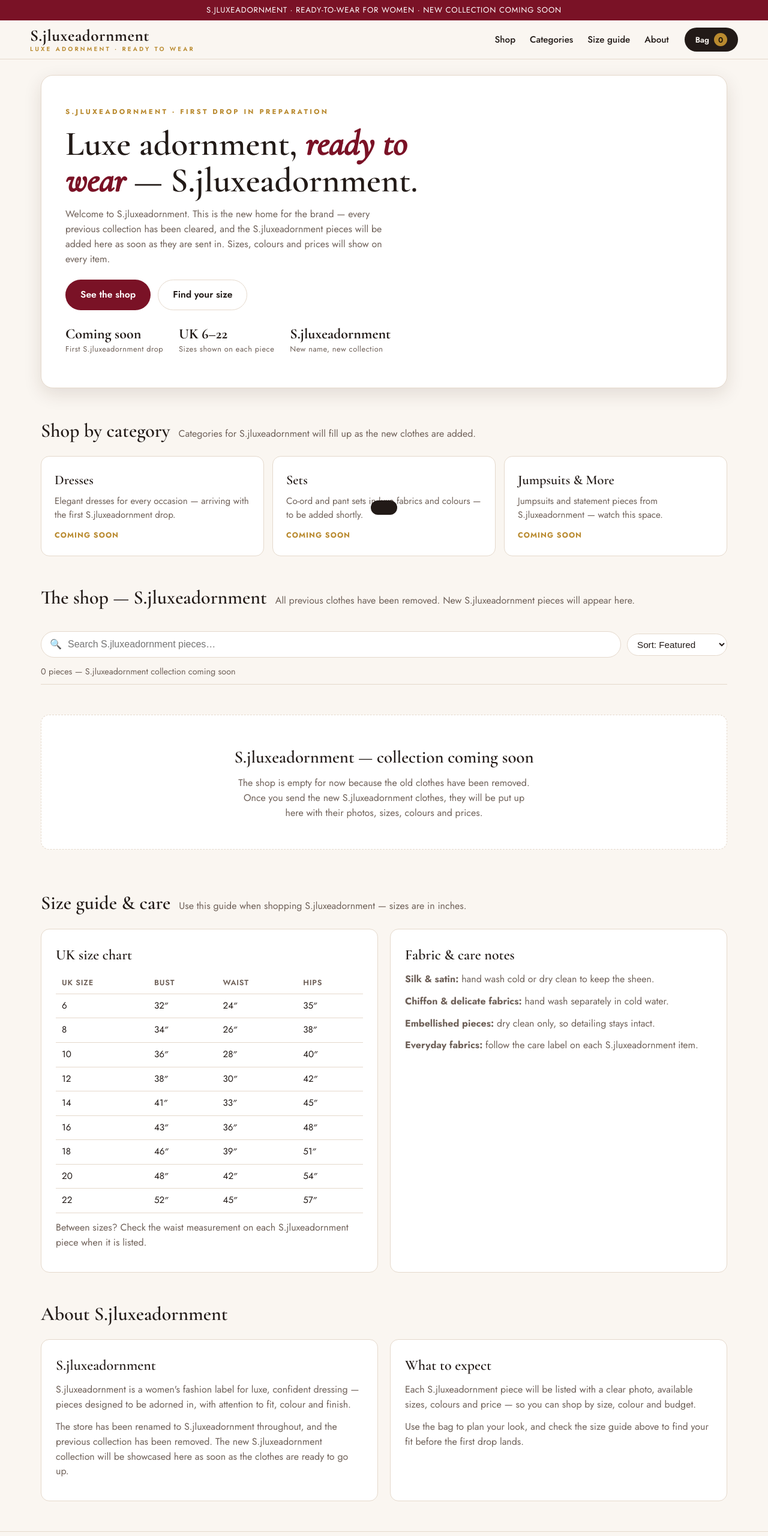
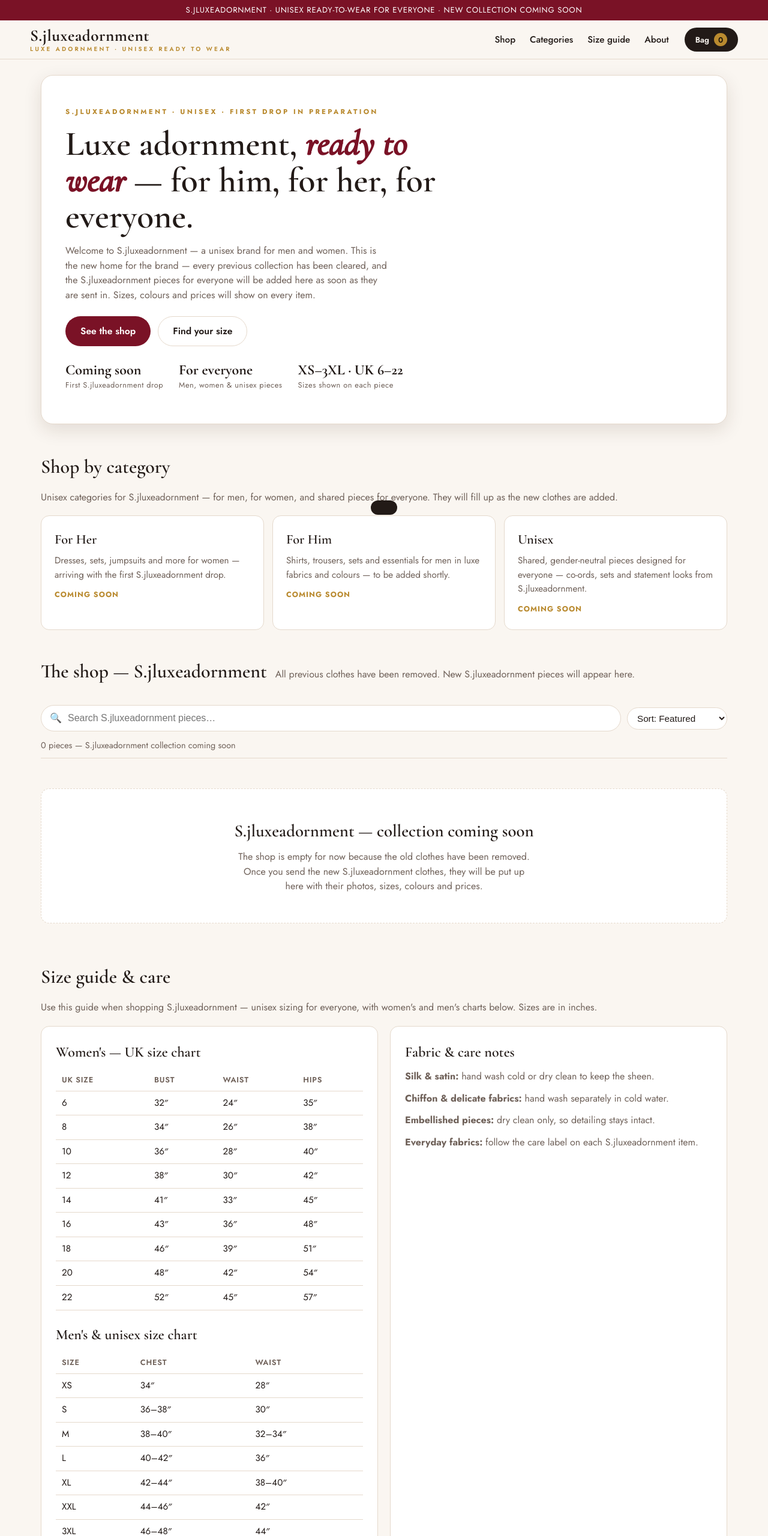
Before and after one commit to chrishnawestmoreland-oss/s-jluxeadornment, a plain HTML site: page index.html in a window 1280 px wide. Shown: the top 2560 px of the page at 60% size. Drawn offline with nearby package versions, Linux system fonts and the light colour scheme.

Commit message:
Make S.jluxeadornment unisex — men & women, XS-3XL + UK 6-22

```diff
--- a/index.html
+++ b/index.html
@@ -5,7 +5,7 @@
 <meta name="viewport" content="width=device-width, initial-scale=1, viewport-fit=cover" />
 <meta name="color-scheme" content="light dark" />
 <link rel="icon" href="data:," />
-<title>S.jluxeadornment — Ready-To-Wear for Women</title>
+<title>S.jluxeadornment — Unisex Ready-To-Wear for Men &amp; Women</title>
 <link rel="preconnect" href="https://fonts.googleapis.com" />
 <link rel="preconnect" href="https://fonts.gstatic.com" crossorigin />
 <link href="https://fonts.googleapis.com/css2?family=Cormorant+Garamond:ital,wght@0,500;0,600;0,700;1,500&family=Jost:wght@400;500;600;700&display=swap" rel="stylesheet" />
@@ -149,9 +149,9 @@
 </head>
 <body>
 <header>
-  <div class="topbar">S.jluxeadornment · Ready-to-wear for women · New collection coming soon</div>
+  <div class="topbar">S.jluxeadornment · Unisex ready-to-wear for everyone · New collection coming soon</div>
   <div class="wrap nav">
-    <a class="brand" href="#top">S.jluxeadornment<small>Luxe adornment · Ready to wear</small></a>
+    <a class="brand" href="#top">S.jluxeadornment<small>Luxe adornment · Unisex ready to wear</small></a>
     <nav class="navlinks" aria-label="Main">
       <a href="#shop">Shop</a>
       <a href="#categories">Categories</a>
@@ -165,27 +165,27 @@
 <main class="wrap" id="top">
   <section class="hero" aria-label="Introduction">
     <div class="hero-copy">
-      <span class="kicker">S.jluxeadornment · First drop in preparation</span>
-      <h1>Luxe adornment, <em>ready to wear</em> — S.jluxeadornment.</h1>
-      <p>Welcome to S.jluxeadornment. This is the new home for the brand — every previous collection has been cleared, and the S.jluxeadornment pieces will be added here as soon as they are sent in. Sizes, colours and prices will show on every item.</p>
+      <span class="kicker">S.jluxeadornment · Unisex · First drop in preparation</span>
+      <h1>Luxe adornment, <em>ready to wear</em> — for him, for her, for everyone.</h1>
+      <p>Welcome to S.jluxeadornment — a unisex brand for men and women. This is the new home for the brand — every previous collection has been cleared, and the S.jluxeadornment pieces for everyone will be added here as soon as they are sent in. Sizes, colours and prices will show on every item.</p>
       <div class="hero-cta">
         <a class="btn btn-wine" href="#shop">See the shop</a>
         <a class="btn btn-ghost" href="#size-guide">Find your size</a>
       </div>
       <div class="hero-stats">
         <div><b>Coming soon</b><span>First S.jluxeadornment drop</span></div>
-        <div><b>UK 6–22</b><span>Sizes shown on each piece</span></div>
-        <div><b>S.jluxeadornment</b><span>New name, new collection</span></div>
+        <div><b>For everyone</b><span>Men, women &amp; unisex pieces</span></div>
+        <div><b>XS–3XL · UK 6–22</b><span>Sizes shown on each piece</span></div>
       </div>
     </div>
   </section>
 
   <section class="section" id="categories">
-    <div class="section-head"><h2>Shop by category</h2><p>Categories for S.jluxeadornment will fill up as the new clothes are added.</p></div>
+    <div class="section-head"><h2>Shop by category</h2><p>Unisex categories for S.jluxeadornment — for men, for women, and shared pieces for everyone. They will fill up as the new clothes are added.</p></div>
     <div class="cats">
-      <div class="cat"><h3>Dresses</h3><p>Elegant dresses for every occasion — arriving with the first S.jluxeadornment drop.</p><span>Coming soon</span></div>
-      <div class="cat"><h3>Sets</h3><p>Co-ord and pant sets in luxe fabrics and colours — to be added shortly.</p><span>Coming soon</span></div>
-      <div class="cat"><h3>Jumpsuits &amp; More</h3><p>Jumpsuits and statement pieces from S.jluxeadornment — watch this space.</p><span>Coming soon</span></div>
+      <div class="cat"><h3>For Her</h3><p>Dresses, sets, jumpsuits and more for women — arriving with the first S.jluxeadornment drop.</p><span>Coming soon</span></div>
+      <div class="cat"><h3>For Him</h3><p>Shirts, trousers, sets and essentials for men in luxe fabrics and colours — to be added shortly.</p><span>Coming soon</span></div>
+      <div class="cat"><h3>Unisex</h3><p>Shared, gender-neutral pieces designed for everyone — co-ords, sets and statement looks from S.jluxeadornment.</p><span>Coming soon</span></div>
     </div>
   </section>
 
@@ -211,10 +211,10 @@
   </section>
 
   <section class="section" id="size-guide">
-    <div class="section-head"><h2>Size guide &amp; care</h2><p>Use this guide when shopping S.jluxeadornment — sizes are in inches.</p></div>
+    <div class="section-head"><h2>Size guide &amp; care</h2><p>Use this guide when shopping S.jluxeadornment — unisex sizing for everyone, with women's and men's charts below. Sizes are in inches.</p></div>
     <div class="two-col">
       <div class="panel">
-        <h3>UK size chart</h3>
+        <h3>Women's — UK size chart</h3>
         <table>
           <thead><tr><th>UK Size</th><th>Bust</th><th>Waist</th><th>Hips</th></tr></thead>
           <tbody>
@@ -229,7 +229,20 @@
             <tr><td>22</td><td>52″</td><td>45″</td><td>57″</td></tr>
           </tbody>
         </table>
-        <p style="margin-top:12px">Between sizes? Check the waist measurement on each S.jluxeadornment piece when it is listed.</p>
+        <h3 style="margin-top:22px">Men's &amp; unisex size chart</h3>
+        <table>
+          <thead><tr><th>Size</th><th>Chest</th><th>Waist</th></tr></thead>
+          <tbody>
+            <tr><td>XS</td><td>34″</td><td>28″</td></tr>
+            <tr><td>S</td><td>36–38″</td><td>30″</td></tr>
+            <tr><td>M</td><td>38–40″</td><td>32–34″</td></tr>
+            <tr><td>L</td><td>40–42″</td><td>36″</td></tr>
+            <tr><td>XL</td><td>42–44″</td><td>38–40″</td></tr>
+            <tr><td>XXL</td><td>44–46″</td><td>42″</td></tr>
+            <tr><td>3XL</td><td>46–48″</td><td>44″</td></tr>
+          </tbody>
+        </table>
+        <p style="margin-top:12px">Shopping a unisex piece? Use the men's &amp; unisex chart and check the measurements listed on each S.jluxeadornment piece. Between sizes? Check the waist or chest measurement for that item.</p>
       </div>
       <div class="panel">
         <h3>Fabric &amp; care notes</h3>
@@ -246,13 +259,13 @@
     <div class="two-col">
       <div class="panel">
         <h3>S.jluxeadornment</h3>
-        <p>S.jluxeadornment is a women's fashion label for luxe, confident dressing — pieces designed to be adorned in, with attention to fit, colour and finish.</p>
-        <p>The store has been renamed to S.jluxeadornment throughout, and the previous collection has been removed. The new S.jluxeadornment collection will be showcased here as soon as the clothes are ready to go up.</p>
+        <p>S.jluxeadornment is a unisex fashion label for men and women — luxe, confident dressing for everyone, with pieces designed to be adorned in, and attention to fit, colour and finish whoever wears them.</p>
+        <p>The store has been renamed to S.jluxeadornment throughout, and the previous collection has been removed. The new unisex S.jluxeadornment collection will be showcased here as soon as the clothes are ready to go up.</p>
       </div>
       <div class="panel">
         <h3>What to expect</h3>
-        <p>Each S.jluxeadornment piece will be listed with a clear photo, available sizes, colours and price — so you can shop by size, colour and budget.</p>
-        <p>Use the bag to plan your look, and check the size guide above to find your fit before the first drop lands.</p>
+        <p>Each S.jluxeadornment piece will be listed with a clear photo, whether it is for her, for him or unisex, plus available sizes, colours and price — so you can shop by size, colour and budget.</p>
+        <p>Use the bag to plan your look, and check the size guide above — women's, men's and unisex charts — to find your fit before the first drop lands.</p>
       </div>
     </div>
   </section>
@@ -262,8 +275,8 @@
   <div class="wrap cols">
     <div>
       <b>S.jluxeadornment</b><br />
-      Ready-to-wear for women.<br />
-      New S.jluxeadornment collection coming soon — this page will be updated with the new clothes as they are sent in.
+      Unisex ready-to-wear for men &amp; women.<br />
+      New unisex S.jluxeadornment collection coming soon — this page will be updated with the new clothes as they are sent in.
     </div>
     <div>
       <b>Shop</b><br />
@@ -292,7 +305,7 @@
       <p class="meta" id="mMeta"></p>
       <p style="margin:14px 0 4px"><strong>Colour</strong></p>
       <p class="meta" id="mColors" style="margin:0"></p>
-      <p style="margin:16px 0 4px"><strong>Select UK size</strong></p>
+      <p style="margin:16px 0 4px"><strong>Select size</strong></p>
       <div class="sizes" id="mSizes"></div>
       <div class="qtyrow">
         <span><strong>Qty</strong></span>
@@ -324,12 +337,12 @@
 <div class="toast" id="toast" role="status"></div>
 
 <script>
-var SIZES = ["UK 6","UK 8","UK 10","UK 12","UK 14","UK 16","UK 18","UK 20","UK 22"];
+var SIZES = ["XS","S","M","L","XL","XXL","3XL","UK 6","UK 8","UK 10","UK 12","UK 14","UK 16","UK 18","UK 20","UK 22"];
 var PRODUCTS = [];
 var COLOR_HEX = {Black:"#1c1a1a", White:"#f5f2ec", Blue:"#2e5fa3", Pink:"#e56b9a", Green:"#2e7d5b", Brown:"#8a5a33", Red:"#b3273a", Multi:"#c9a24d"};
 var state = {cat:"All", color:"All", q:"", sort:"featured"};
 var bag = [];
-var current = null, currentSize = "UK 10", currentQty = 1;
+var current = null, currentSize = "M", currentQty = 1;
 function money(n){ return "$" + n.toFixed(2); }
 function dotsHTML(colors){ return colors.map(function(c){ return '<span class="dot" title="'+c+'" style="background:'+(COLOR_HEX[c]||"#ccc")+'"></span>'; }).join(""); }
 function filtered(){
@@ -354,7 +367,7 @@ function render(){
       + '<div class="card-body"><h3>'+p.name+'</h3>'
       + '<p class="fabric">'+p.fabric+'</p>'
       + '<div class="meta"><span class="dots">'+dotsHTML(p.colors)+'</span><span>'+p.colorName+'</span></div>'
-      + '<div class="meta"><span>UK 6–22</span><span>·</span><span>'+p.cat+'</span></div>'
+      + '<div class="meta"><span>XS–3XL · UK 6–22</span><span>·</span><span>'+p.cat+'</span></div>'
       + '<div class="price">'+p.priceLabel+'</div>'
       + '<div class="card-actions"><button class="view" data-view="'+p.id+'">Quick view</button><button class="add" data-add="'+p.id+'">Add to bag</button></div>'
       + '</div></article>';
@@ -367,7 +380,7 @@ function toast(msg){
   setTimeout(function(){ t.classList.remove("show"); }, 2600);
 }
 function addToBag(id, size, qty){
-  size = size || "UK 10"; qty = qty || 1;
+  size = size || "M"; qty = qty || 1;
   var found = null;
   for(var i=0;i<bag.length;i++){ if(bag[i].id===id && bag[i].size===size){ found = bag[i]; break; } }
   if(found) found.qty += qty; else bag.push({id:id, size:size, qty:qty});
@@ -397,7 +410,7 @@ function renderBag(){
 }
 function openProduct(id){
   var p = PRODUCTS.filter(function(x){return x.id===id;})[0]; if(!p) return;
-  current = p; currentSize = "UK 10"; currentQty = 1;
+  current = p; currentSize = "M"; currentQty = 1;
   document.getElementById("mImg").src = p.img;
   document.getElementById("mImg").alt = p.name + " — S.jluxeadornment";
   document.getElementById("mCat").textContent = p.cat + " · S.jluxeadornment";
@@ -409,7 +422,7 @@ function openProduct(id){
   document.getElementById("mCare").textContent = (p.care||"") + " · S.jluxeadornment";
   document.getElementById("qOut").textContent = "1";
   var sz = document.getElementById("mSizes");
-  sz.innerHTML = SIZES.map(function(s){ return '<button class="size" data-size="'+s+'" aria-pressed="'+(s==="UK 10")+'">'+s.replace("UK ","")+'</button>'; }).join("");
+  sz.innerHTML = SIZES.map(function(s){ return '<button class="size" data-size="'+s+'" aria-pressed="'+(s==="M")+'">'+s+'</button>'; }).join("");
   document.getElementById("overlay").classList.add("open");
   var m = document.getElementById("modal"); m.hidden = false; m.classList.add("open");
   document.getElementById("modalClose").focus();
```
